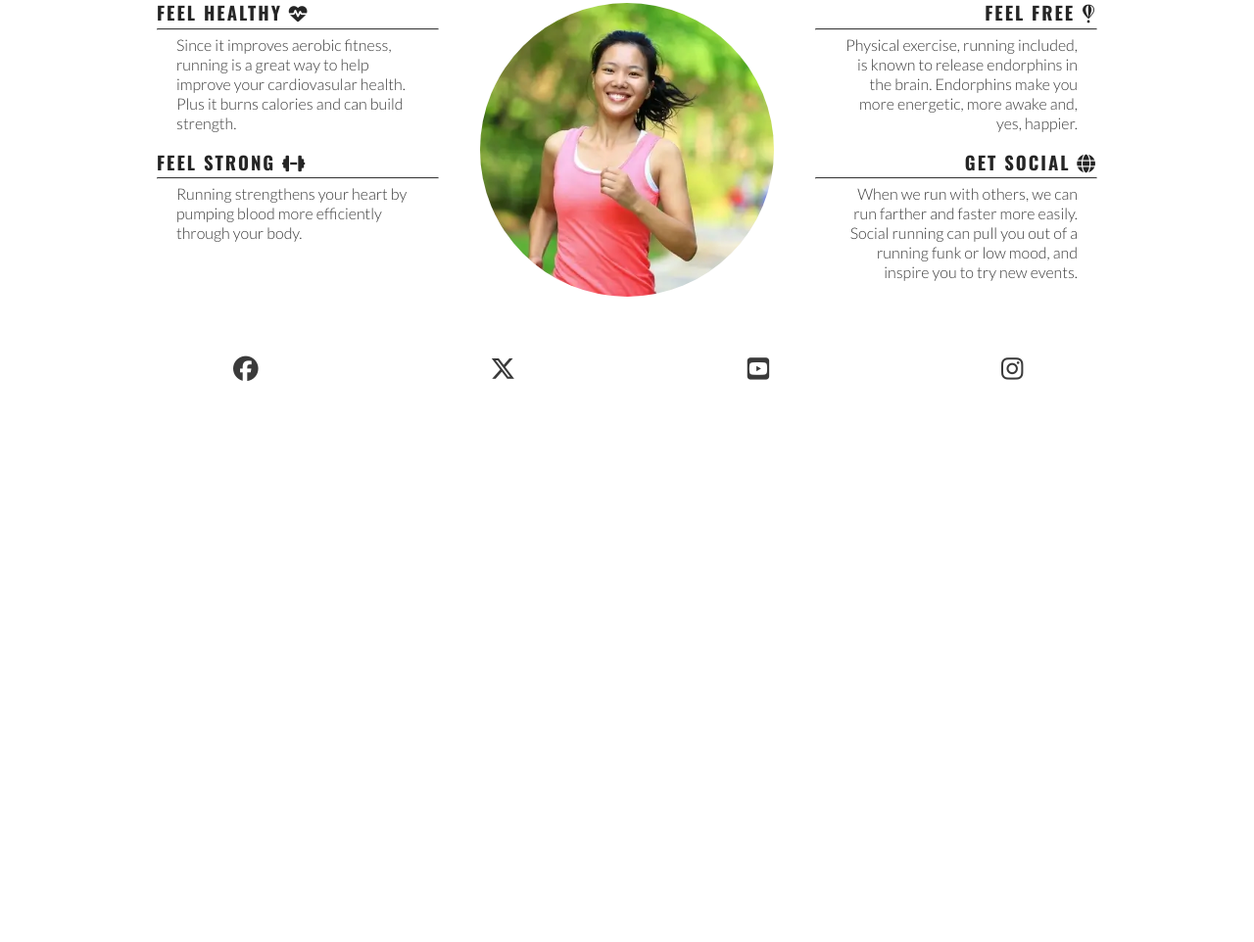
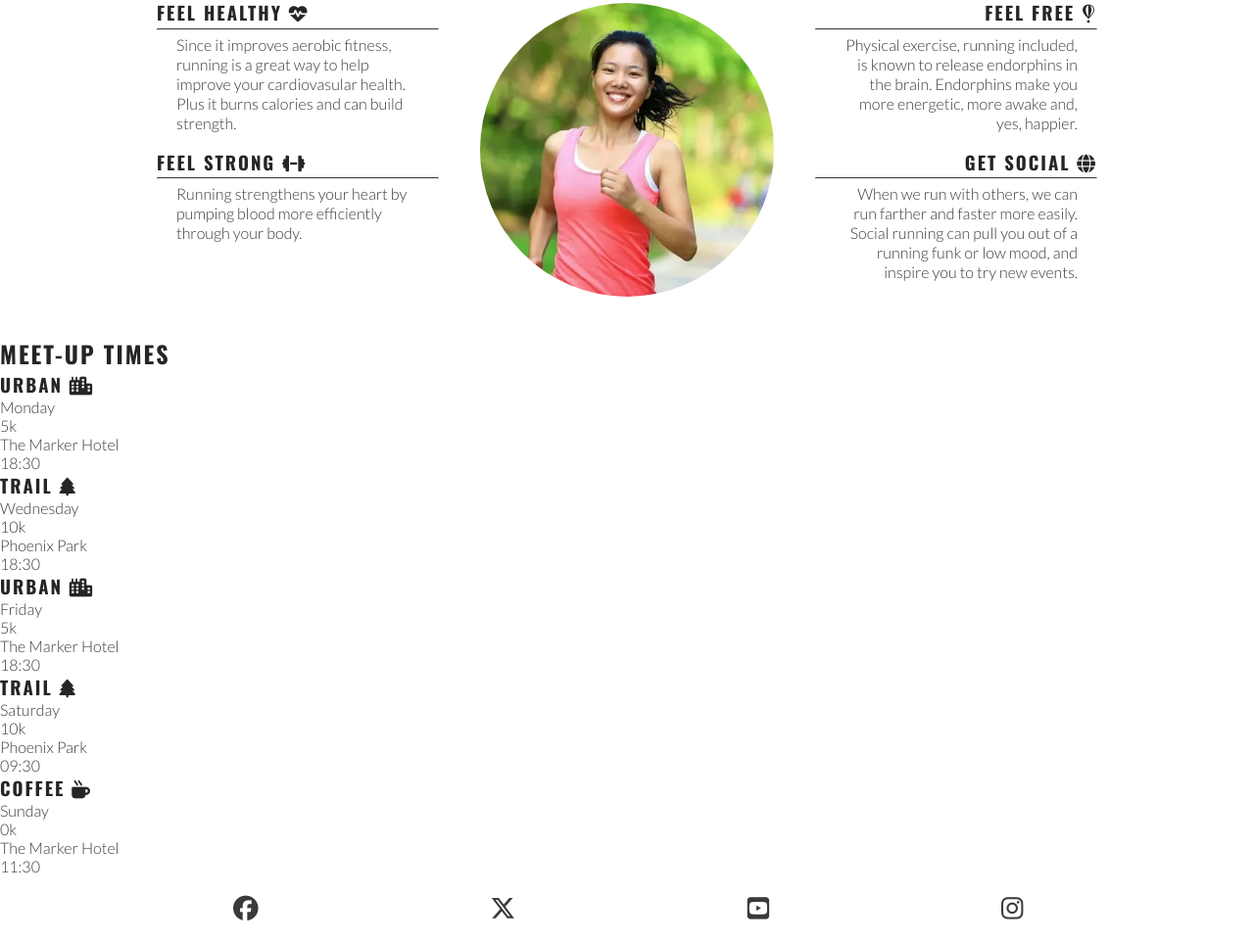
Before and after one commit to verytee/love-running, a plain HTML site: page index.html in a window 1280 px wide. Shown: the part 782-1744 px from the top of the page at 98% size. Before the commit the page ends 1193 px from the top, so only its background shows below. Drawn offline with nearby package versions, Linux system fonts and the light colour scheme.

Commit message:
add meetup section on HTML

```diff
--- a/index.html
+++ b/index.html
@@ -96,6 +96,50 @@
     <div id="circle-cover-bg">
       </div>
 </div>
+    </section>
+    <!-- Meetup times -->
+    <section id="meetups">
+      <h2>Meet-up Times</h2>
+<!--  EMMETT SHORTCUT FOR MEET UP TIMES  div#times>div*5>h3+p*4 -->
+<div id="times">
+  <div>
+    <h3>Urban <i class="fa-solid fa-city"></i></h3>
+    <p>Monday</p>
+    <p>5k</p>
+    <p>The Marker Hotel</p>
+    <p>18:30</p>
+  </div>
+  <div>
+    <h3>Trail <i class="fa-solid fa-tree"></i></h3>
+    <p>Wednesday</p>
+    <p>10k</p>
+    <p>Phoenix Park</p>
+    <p>18:30</p>
+  </div>
+  <div>
+    <h3>Urban <i class="fa-solid fa-city"></i></h3>
+    <p>Friday</p>
+    <p>5k</p>
+    <p>The Marker Hotel</p>
+    <p>18:30</p>
+  </div>
+  <div>
+    <h3>Trail <i class="fa-solid fa-tree"></i></h3>
+    <p>Saturday</p>
+    <p>10k</p>
+    <p>Phoenix Park</p>
+    <p>09:30</p>
+  </div>
+  <div>
+    <h3>Coffee <i class="fa-solid fa-mug-hot"></i></h3>
+    <p>Sunday</p>
+    <p>0k</p>
+    <p>The Marker Hotel</p>
+    <p>11:30</p>
+  </div>
+</div>
+
+
 
     </section>
   </main>
```
